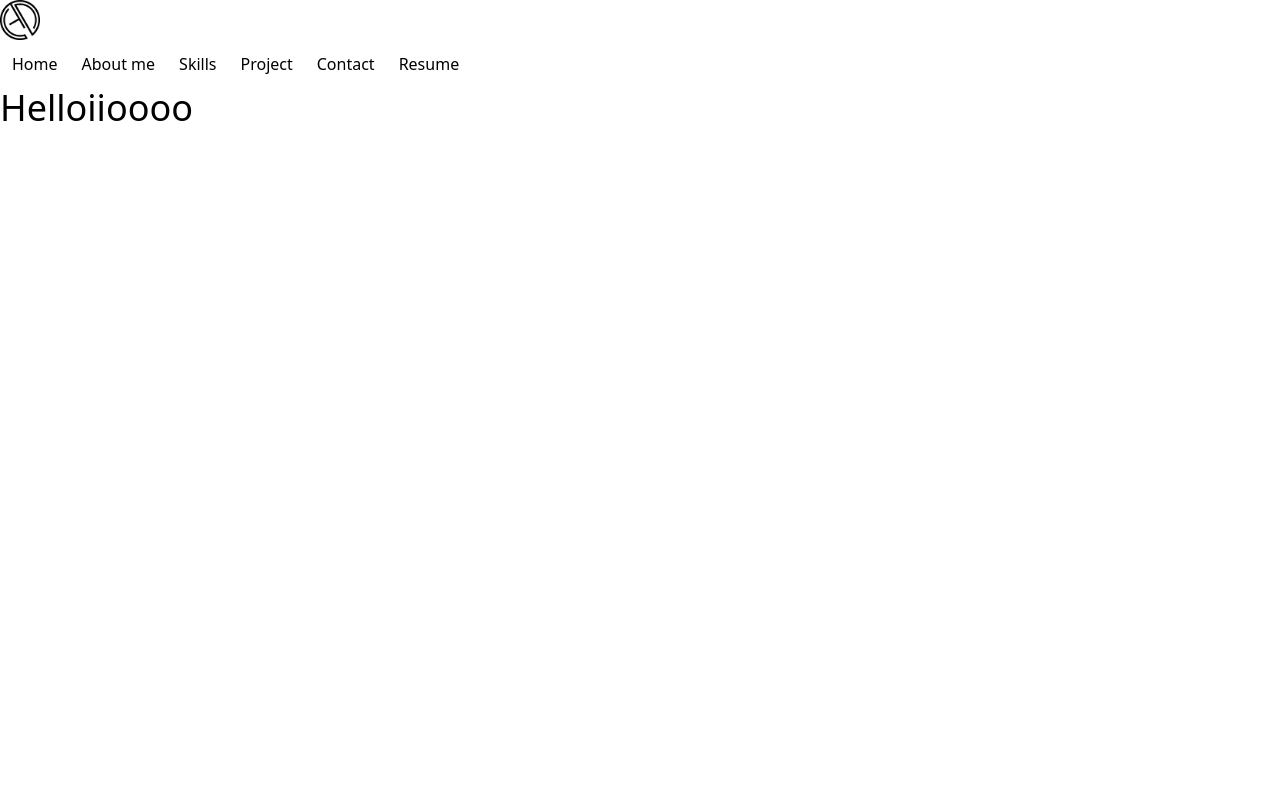
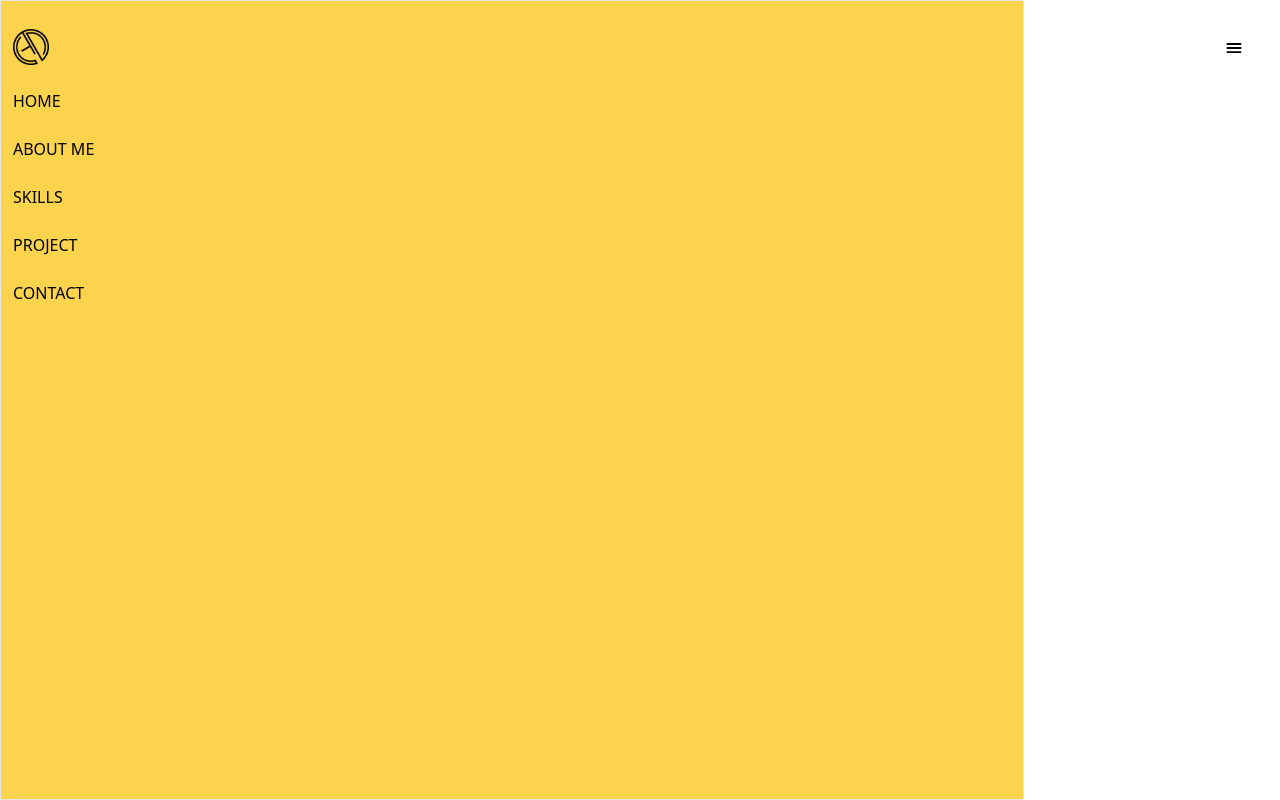
Before and after one commit to Drinisit/drin-portfolio, a React (Create React App) app: page / in a window 1280 px wide. Built offline with nearby package versions, Linux system fonts and the light colour scheme; the HTML template or start-up script is replaced by a standard one.

Commit message:
Adding navbar

```diff
--- a/package.json
+++ b/package.json
@@ -9,6 +9,7 @@
     "@testing-library/user-event": "^13.5.0",
     "react": "^18.2.0",
     "react-dom": "^18.2.0",
+    "react-icons": "^4.12.0",
     "react-scripts": "5.0.1",
     "web-vitals": "^2.1.4"
   },
--- a/src/components/Hero.jsx
+++ b/src/components/Hero.jsx
@@ -3,7 +3,7 @@ import React from 'react'
 const Hero = () => {
   return (
     <div>
-        <h1 className='text-4xl'>Helloiioooo</h1>
+
     </div>
   )
 }
--- a/src/components/Navbar.jsx
+++ b/src/components/Navbar.jsx
@@ -1,19 +1,34 @@
 import React from 'react'
 import Logo from '../assets/drin-logo.png'
+import { IoMenu, IoClose } from "react-icons/io5"
 
 const Navbar = () => {
   return (
-    <div className='max-w-[1240px]'>
-        <img className='h-10 w-10' src={Logo} alt="" />
+    <div className='max-w-[1240px] items-center mx-auto h-24 p-4 flex justify-between'>
+        <img className='h-9 w-9' src={Logo} alt="" />
 
-        <div className='flex'>
-            <div className='p-3'>Home</div>
-            <div className='p-3'>About me</div>
-            <div className='p-3'>Skills</div>
-            <div className='p-3'>Project</div>
-            <div className='p-3'>Contact</div>
-            <div className='p-3'>Resume</div>
+        <ul className='flex hidden uppercase'>
+          <li className='p-3'>Home</li>
+          <li className='p-3'>About me</li>
+          <li className='p-3'>Skills</li>
+          <li className='p-3'>Project</li>
+          <li className='p-3'>Contact</li>
+        </ul>
+        <div>
+          <IoMenu size={20} />
         </div>
+
+        <div className='fixed left-0 top-0 w-[80%] border bg-amber-300 h-full'>
+        <ul className='pt-4 uppercase'>
+        <img className='h-9 w-9 m-3' src={Logo} alt="" />
+          <li className='p-3'>Home</li>
+          <li className='p-3'>About me</li>
+          <li className='p-3'>Skills</li>
+          <li className='p-3'>Project</li>
+          <li className='p-3'>Contact</li>
+        </ul>
+        </div>
+
     </div>
   )
 }
```
Also changed, not shown: 1 other file (tests, documents, lock files or other folders).
